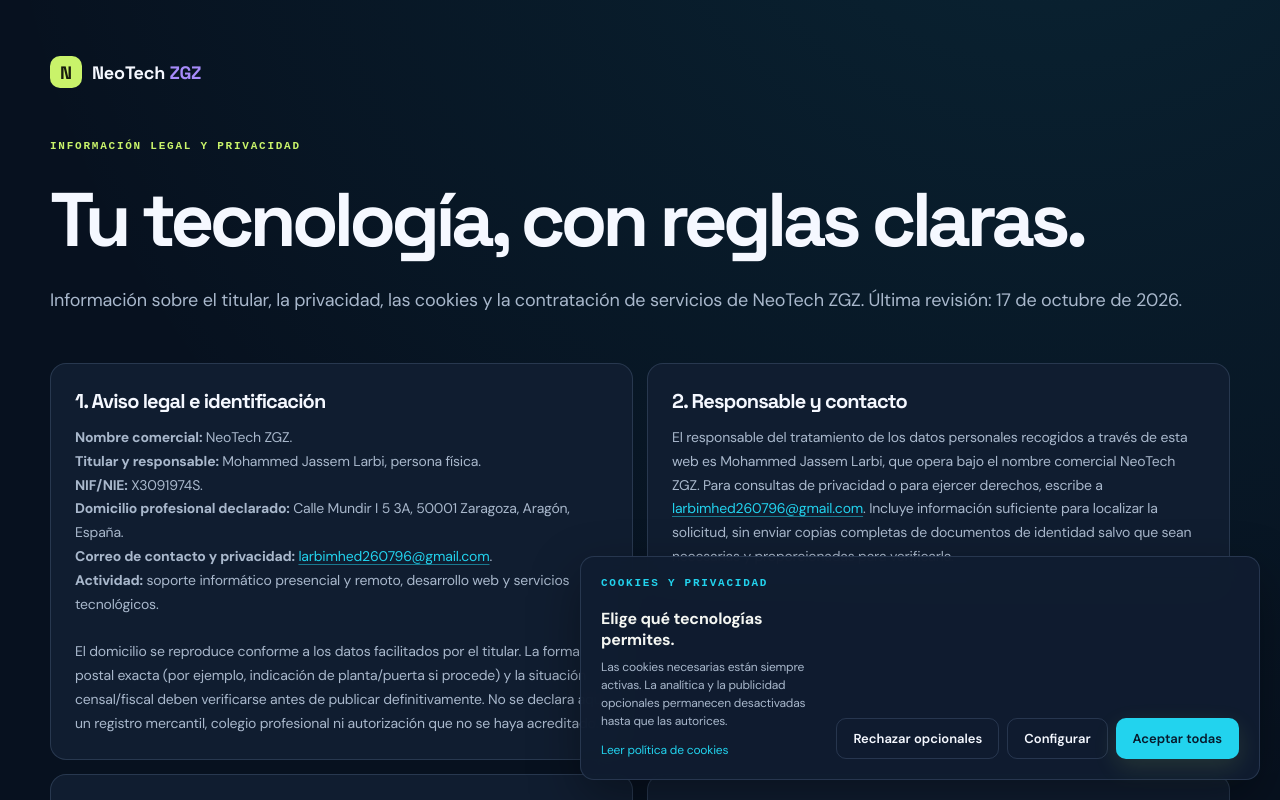
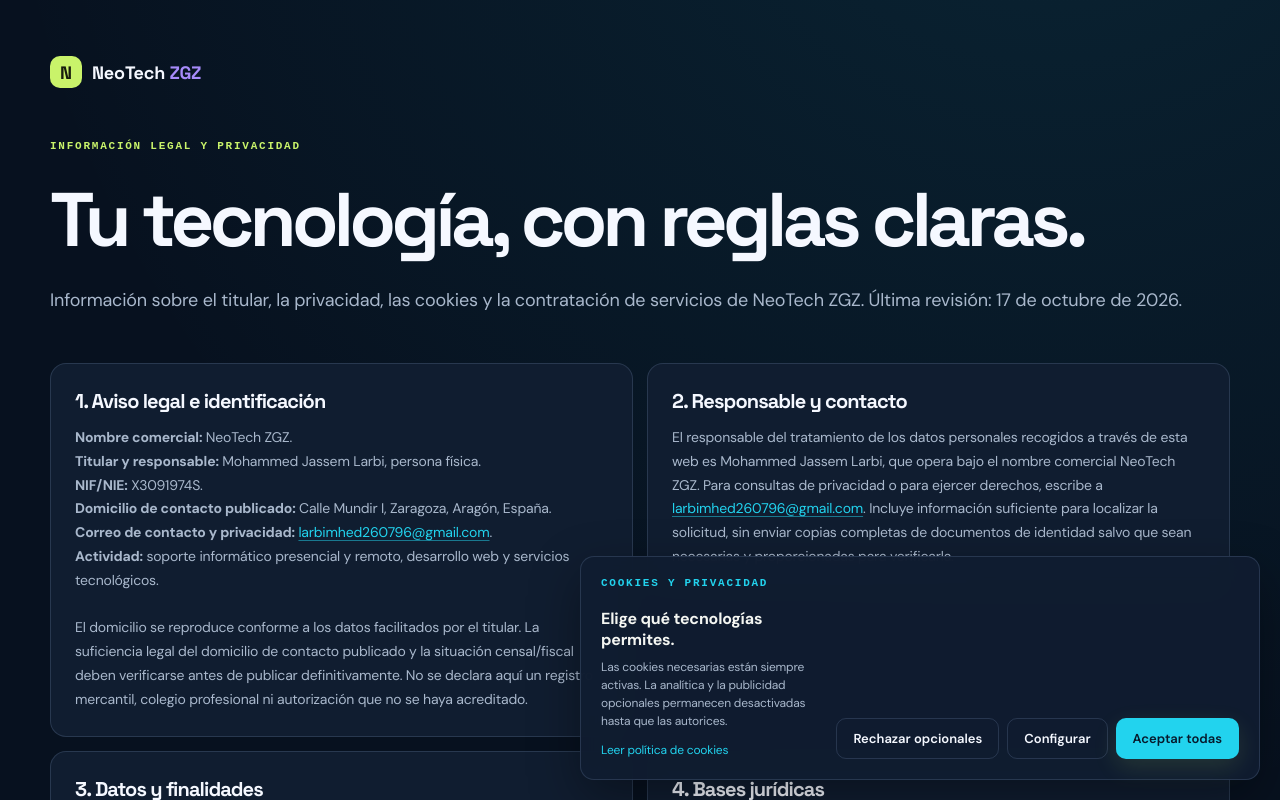
Before and after one commit to Jasondevtech276/neotechzgz.vercel.app, a Next.js app: page /legal in a window 1280 px wide. Shown: the top 800 px of the page. Built offline with nearby package versions, Linux system fonts and the light colour scheme.

Commit message:
privacy: minimize publicly displayed address details

```diff
--- a/app/legal/page.tsx
+++ b/app/legal/page.tsx
@@ -12,10 +12,10 @@ export default function LegalPage() {
           <p><strong>Nombre comercial:</strong> NeoTech ZGZ.<br />
             <strong>Titular y responsable:</strong> Mohammed Jassem Larbi, persona física.<br />
             <strong>NIF/NIE:</strong> X3091974S.<br />
-            <strong>Domicilio profesional declarado:</strong> Calle Mundir I 5 3A, 50001 Zaragoza, Aragón, España.<br />
+            <strong>Domicilio de contacto publicado:</strong> Calle Mundir I, Zaragoza, Aragón, España.<br />
             <strong>Correo de contacto y privacidad:</strong> <a href="mailto:larbimhed260796@gmail.com">larbimhed260796@gmail.com</a>.<br />
             <strong>Actividad:</strong> soporte informático presencial y remoto, desarrollo web y servicios tecnológicos.<br /><br />
-            El domicilio se reproduce conforme a los datos facilitados por el titular. La forma postal exacta (por ejemplo, indicación de planta/puerta si procede) y la situación censal/fiscal deben verificarse antes de publicar definitivamente. No se declara aquí un registro mercantil, colegio profesional ni autorización que no se haya acreditado.
+            El domicilio se reproduce conforme a los datos facilitados por el titular. La suficiencia legal del domicilio de contacto publicado y la situación censal/fiscal deben verificarse antes de publicar definitivamente. No se declara aquí un registro mercantil, colegio profesional ni autorización que no se haya acreditado.
           </p>
         </section>
 
@@ -90,7 +90,7 @@ export default function LegalPage() {
           <p>Esta información puede actualizarse por cambios legales, técnicos o de servicios. Se publicará la versión vigente con su fecha de revisión. Si un cambio exige consentimiento nuevo o información individual, se actuará de acuerdo con la normativa aplicable.</p>
         </section>
       </div>
-      <div className="inner-disclaimer">Esta página es una base informativa adaptada a los datos facilitados. Antes de publicación definitiva deben verificarse la forma postal exacta del domicilio, la situación censal y fiscal, los proveedores y sus contratos, las transferencias internacionales, el inventario real de cookies y los flujos de contratación. La publicación de una política por sí sola no acredita el cumplimiento integral del RGPD, la LOPDGDD, la LSSI-CE ni la normativa de consumo.</div>
+      <div className="inner-disclaimer">Esta página es una base informativa adaptada a los datos facilitados. Antes de publicación definitiva deben verificarse la suficiencia legal del domicilio de contacto publicado, la situación censal y fiscal, los proveedores y sus contratos, las transferencias internacionales, el inventario real de cookies y los flujos de contratación. La publicación de una política por sí sola no acredita el cumplimiento integral del RGPD, la LOPDGDD, la LSSI-CE ni la normativa de consumo.</div>
       <p><a href="/" className="button button-primary">Volver a la web</a></p>
     </main>
   );
```
